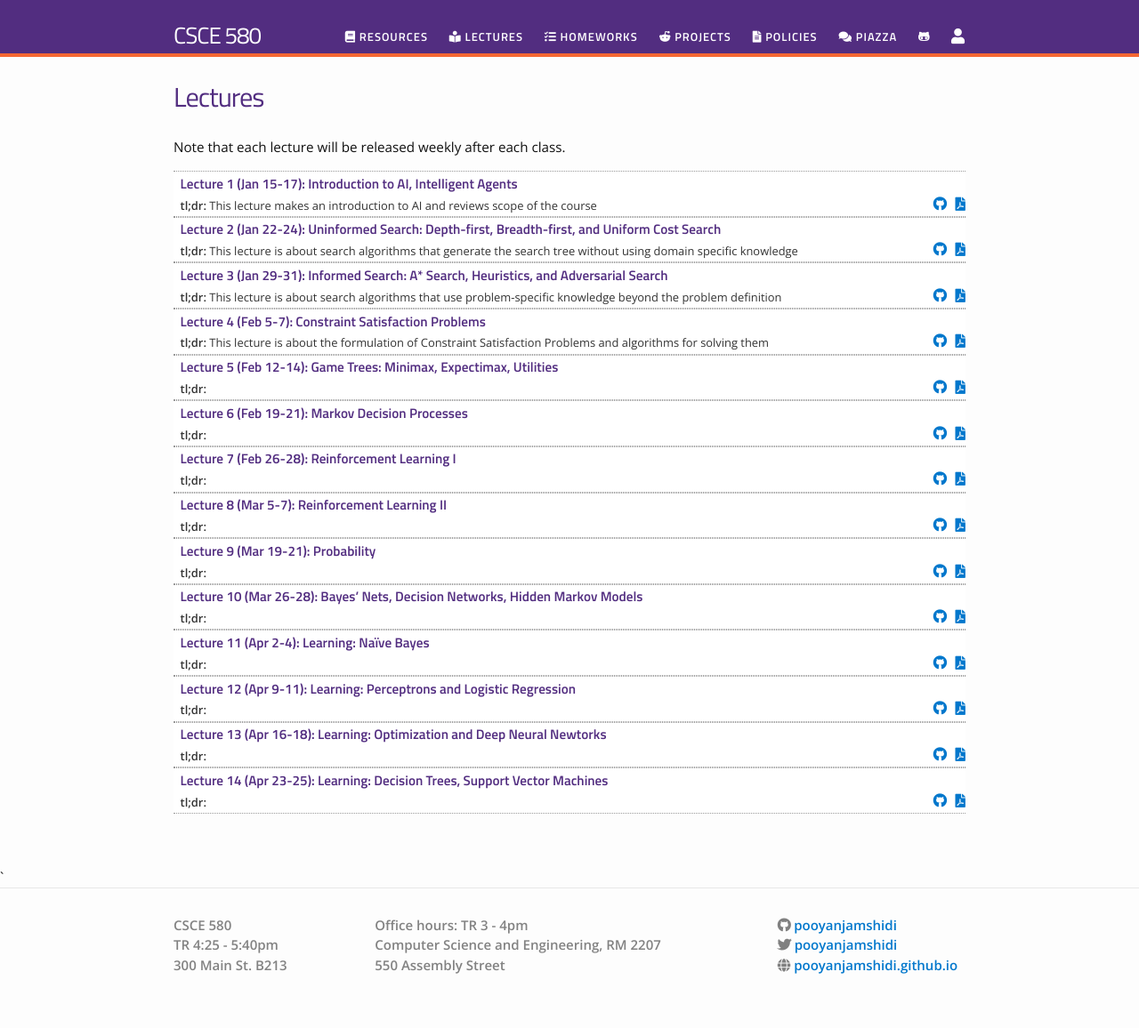
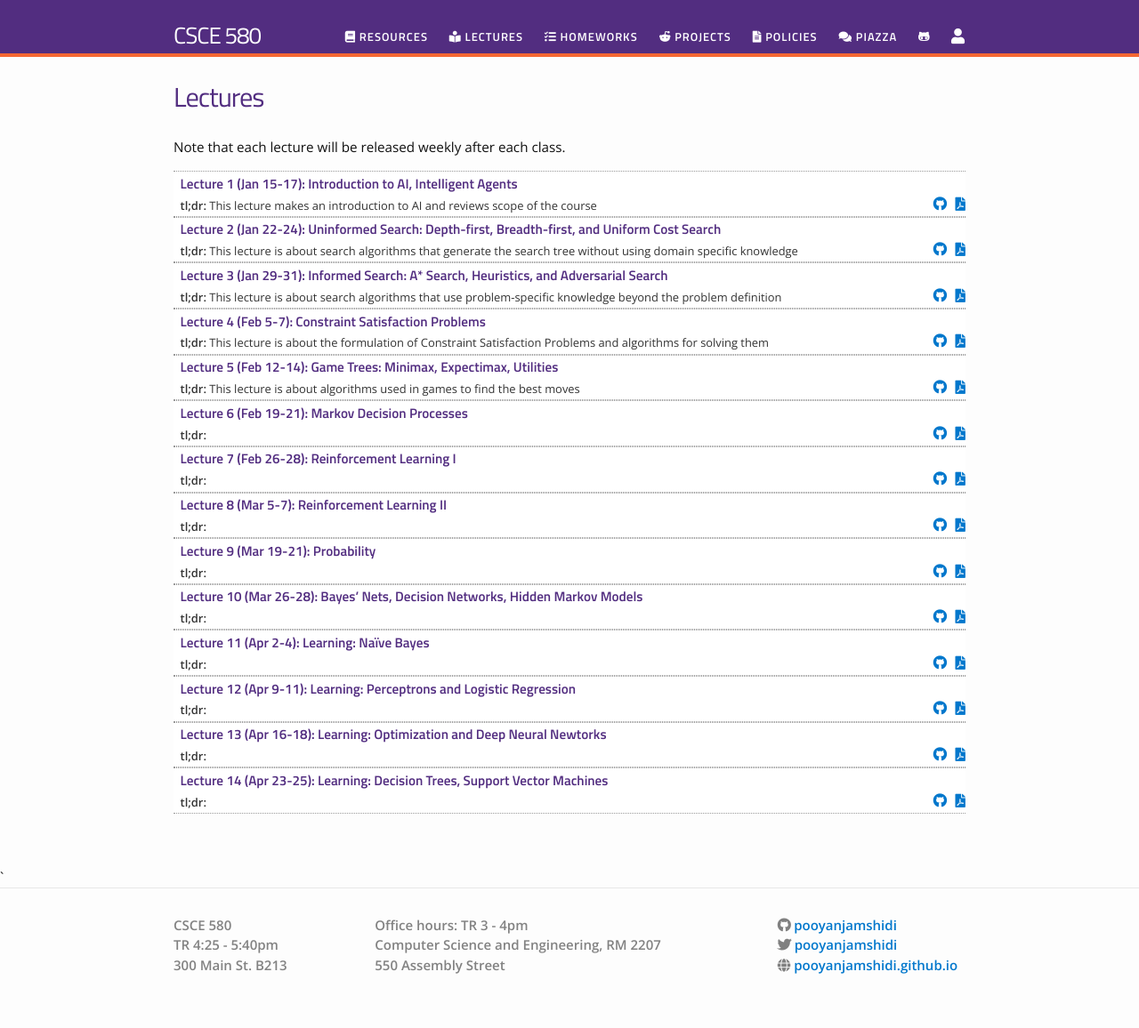
Before and after one commit to stephenvolpe/csce580, a Jekyll site: the page built from lectures.md, in a window 1280 px wide. Shown: the whole page at 89% size. Built offline with Jekyll 4.4.1, drawn with Linux system fonts in a browser that asks for light colours; nearby versions of some CDN libraries.

Commit message:
added adversarial search lecture

```diff
--- a/_data/lectures.yml
+++ b/_data/lectures.yml
@@ -19,9 +19,9 @@
   tldr: "This lecture is about the formulation of Constraint Satisfaction Problems and algorithms for solving them"
 
 - title: "Lecture 5 (Feb 12-14): Game Trees: Minimax, Expectimax, Utilities"
-  filename: csce580-06
+  filename: CSCE580-lecture5--adversarial-search
   dirname: lectures
-  tldr: ""
+  tldr: "This lecture is about algorithms used in games to find the best moves"
 
 - title: "Lecture 6 (Feb 19-21): Markov Decision Processes"
   filename: csce580-07
```
Also changed, not shown: 1 other file.
